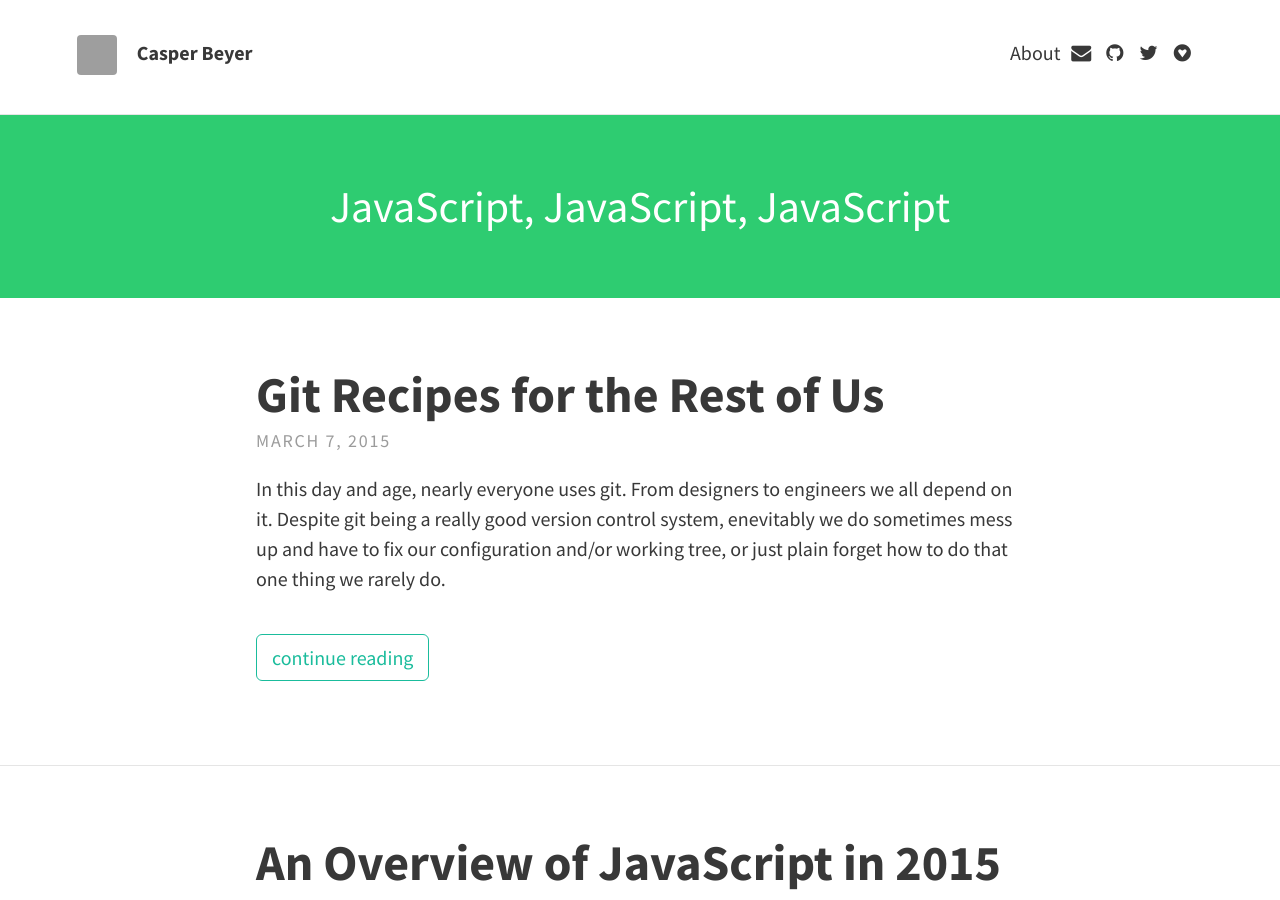
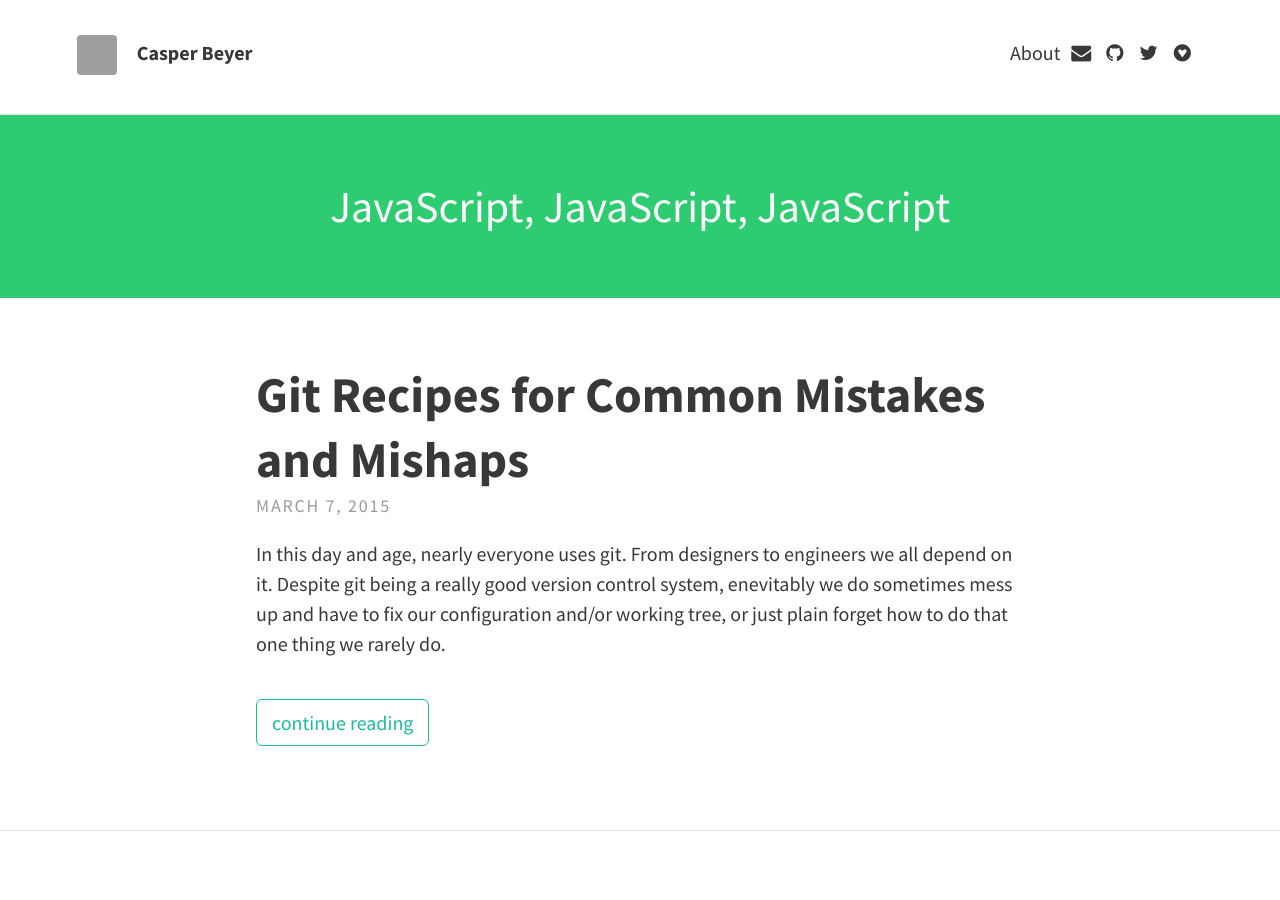
Before and after one commit to caspervonb/caspervonb.github.bak, a Jekyll site: the page built from index.html, in a window 1280 px wide and 900 px high. Built offline with Jekyll 4.4.1, drawn with Linux system fonts in a browser that asks for light colours; nearby versions of some CDN libraries; Markdown is read by kramdown in place of the engine named in the settings; the list of posts is cut into pages by our own code; grey boxes are pictures that could not be loaded.

Commit message:
Update 2015-03-07-git-recipes-for-the-rest-of-us.markdown

```diff
--- a/_posts/2015-03-07-git-recipes-for-the-rest-of-us.markdown
+++ b/_posts/2015-03-07-git-recipes-for-the-rest-of-us.markdown
@@ -1,6 +1,6 @@
 ---
 layout: post
-title: Git Recipes for the Rest of Us
+title: Git Recipes for Common Mistakes and Mishaps
 categories:
   - tools
 related_books:
```
